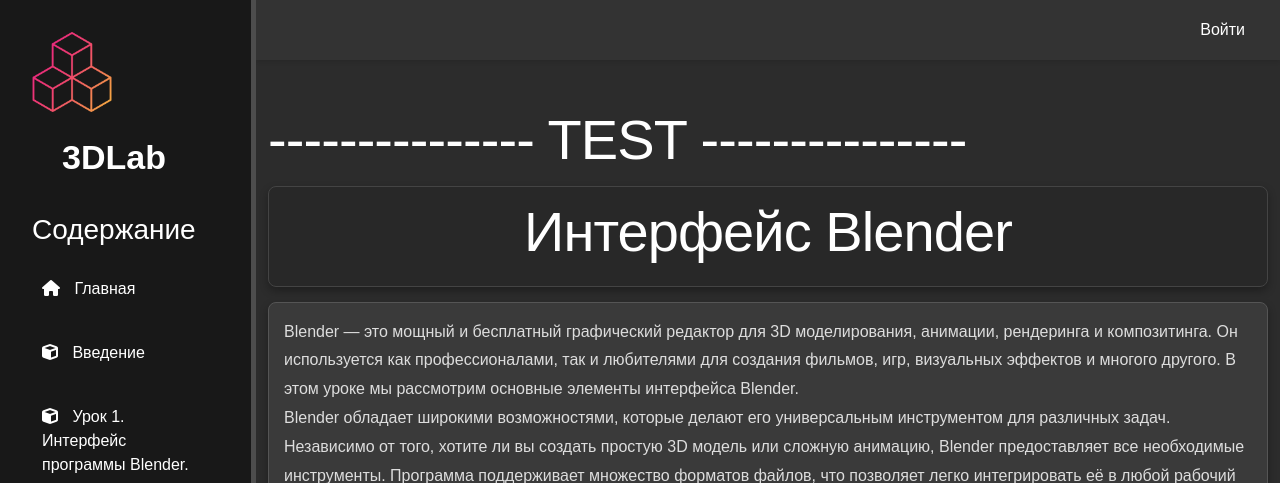
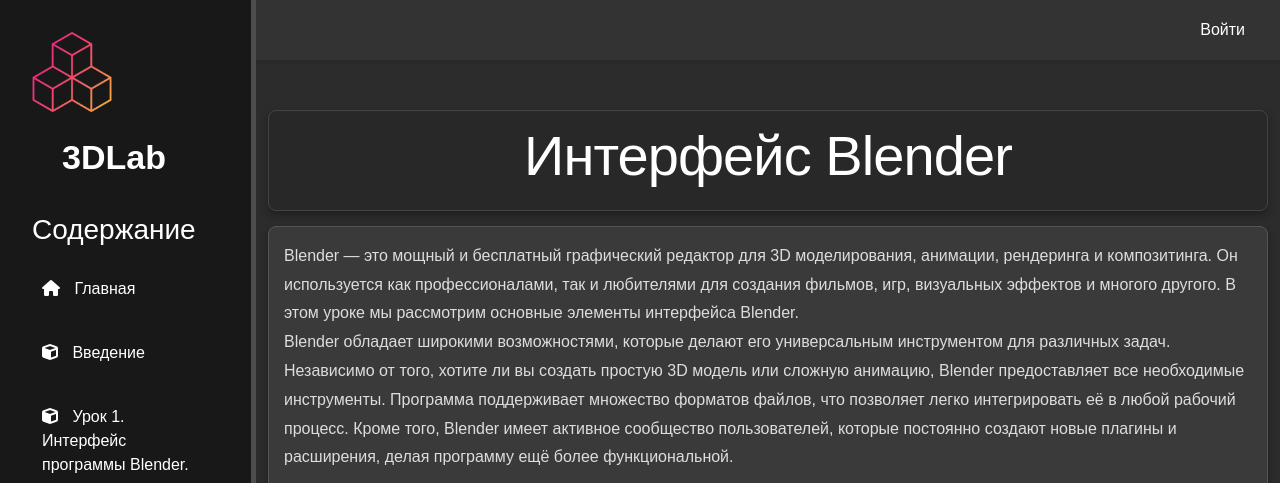
Before and after one commit to durianna/3dlab, a Django app: page /lesson1 in a window 1280 px wide. Shown: the top 483 px of the page. Run offline with Django 5.2, Linux system fonts and the light colour scheme.

Commit message:
changeTest

```diff
--- a/main/templates/main/lessons/lesson1.html
+++ b/main/templates/main/lessons/lesson1.html
@@ -7,7 +7,6 @@
 
 {% block content %}
     <div class="container">
-        <h1>--------------- TEST ---------------</h1>
         <div class="requirements-list1">
             <h1 class="text-center mb-2">Интерфейс Blender</h1>
         </div>
```
